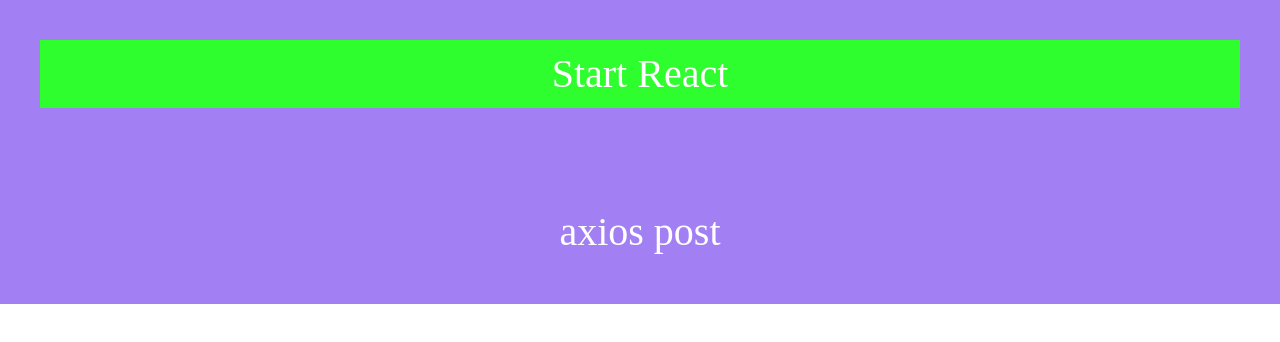
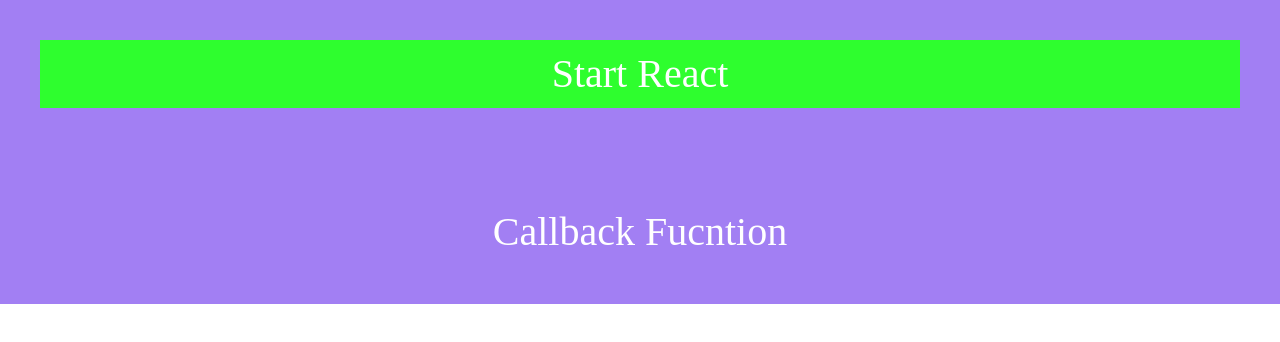
Before and after one commit to lee-kangpyo/react-start, a React (Create React App) app in the folder client/: page / in a window 1280 px wide. Shown: the top 342 px of the page. Built offline with nearby package versions, Linux system fonts and the light colour scheme; no server answers.

Commit message:
콜백 패턴

```diff
--- a/client/src/App.js
+++ b/client/src/App.js
@@ -1,13 +1,13 @@
 import React from 'react';
 import './App.css';
-import AxiosPost from './component2/R062_AxiosPost'
+import CallbackFunc from './component2/R063_CallbackFunc'
 import 'bootstrap/dist/css/bootstrap.css'
 
 function App() {
   return (
     <div className='app'>
       <h1 className='title'>Start React</h1>
-      <AxiosPost />
+      <CallbackFunc />
     </div>
   );
 }
--- /dev/null
+++ b/client/src/component2/R063_CallbackFunc.js
@@ -0,0 +1,27 @@
+import React, { Component } from 'react';
+
+class R063_CallbackFunc extends Component {
+    componentDidMount(){
+        this.logPrint(1, function(return1){
+            console.log("return1 : " + return1);
+            this.logPrint(return1, function(return2){
+                console.log("return2 : " + return2);
+            })
+
+        }.bind(this))
+    }
+
+    logPrint(param, callback){
+        console.log("logprint param : " + param);
+        param += param;
+        callback(param);
+    }
+
+    render() {
+        return (
+            <h1>Callback Fucntion</h1>
+        );
+    }
+}
+
+export default R063_CallbackFunc;
--- a/client/src/index.js
+++ b/client/src/index.js
@@ -6,9 +6,7 @@
 
 const root = ReactDOM.createRoot(document.getElementById('root'));
 root.render(
-  <React.StrictMode>
-    <App />
-  </React.StrictMode>
+  <App />
 );
 
 // If you want to start measuring performance in your app, pass a function
```
